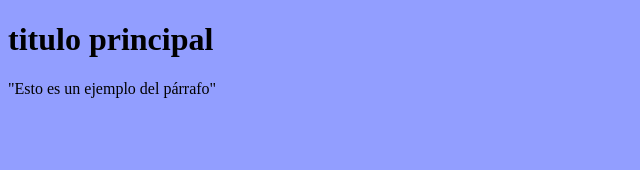
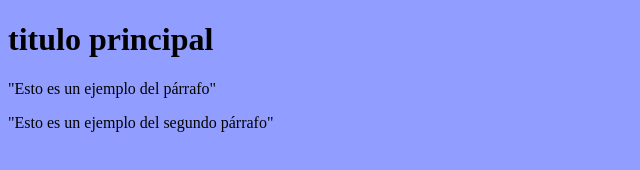
Before and after one commit to nestorbc/CursoGitt, a plain HTML site: page index.html in a window 1280 px wide. Shown: the whole page, without its empty margins (0-640 px from the left). Drawn offline with Linux system fonts and the light colour scheme.

Commit message:
Segundo párrafo

```diff
--- a/index.html
+++ b/index.html
@@ -12,5 +12,8 @@
 	<h1> titulo principal </h1>
 
 	<p>"Esto es un ejemplo del p&aacute;rrafo"</p>
+
+		<p>"Esto es un ejemplo del segundo p&aacute;rrafo"</p>
+
 </body>
 </html>
```
